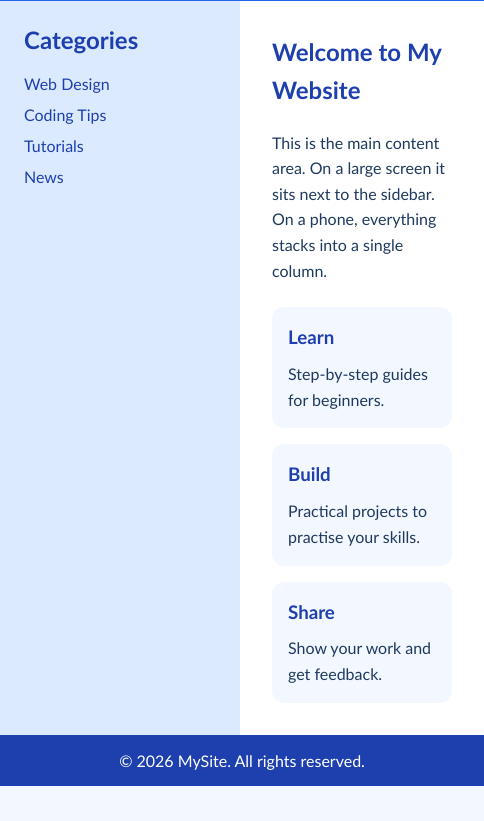
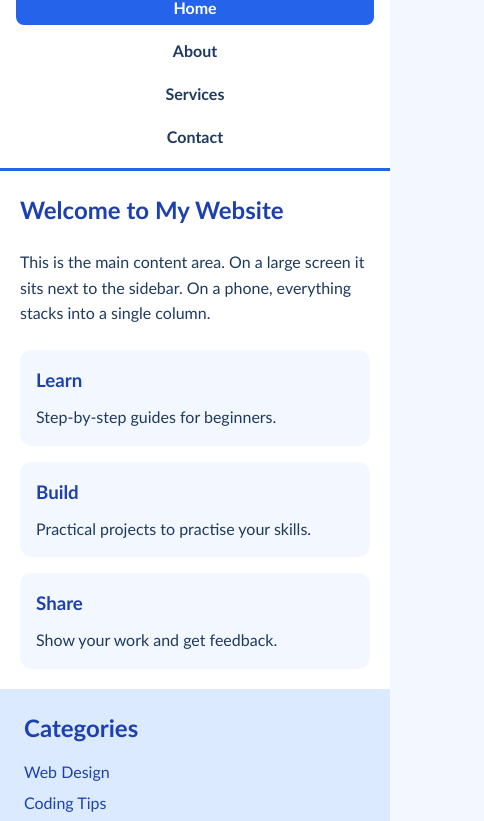
Before and after one commit to madiya24/saiket-internship, a plain HTML site: page task3-responsive-layout/index.html in a window 390 px wide. Shown: the part 65-886 px from the top of the page, 484 px wide, since content can reach past the window. Before the commit the page ends 851 px from the top, so only its background shows below. Drawn offline with Linux system fonts and the light colour scheme.

Commit message:
Add media queries for responsive Task 3 layout

```diff
--- a/task3-responsive-layout/style.css
+++ b/task3-responsive-layout/style.css
@@ -145,3 +145,43 @@ body {
 .footer p {
   margin: 0;
 }
+
+/* Tablets and phones */
+@media (max-width: 768px) {
+  .layout {
+    grid-template-columns: 1fr;
+    grid-template-rows: auto 1fr auto auto;
+    grid-template-areas:
+      "header"
+      "content"
+      "sidebar"
+      "footer";
+  }
+
+  .header {
+    flex-direction: column;
+    gap: 12px;
+    padding: 14px 16px;
+  }
+
+  .nav {
+    flex-wrap: wrap;
+    justify-content: center;
+  }
+
+  .content {
+    padding: 20px;
+  }
+}
+
+/* Small phones */
+@media (max-width: 480px) {
+  .nav {
+    flex-direction: column;
+    width: 100%;
+  }
+
+  .nav a {
+    text-align: center;
+  }
+}
```
